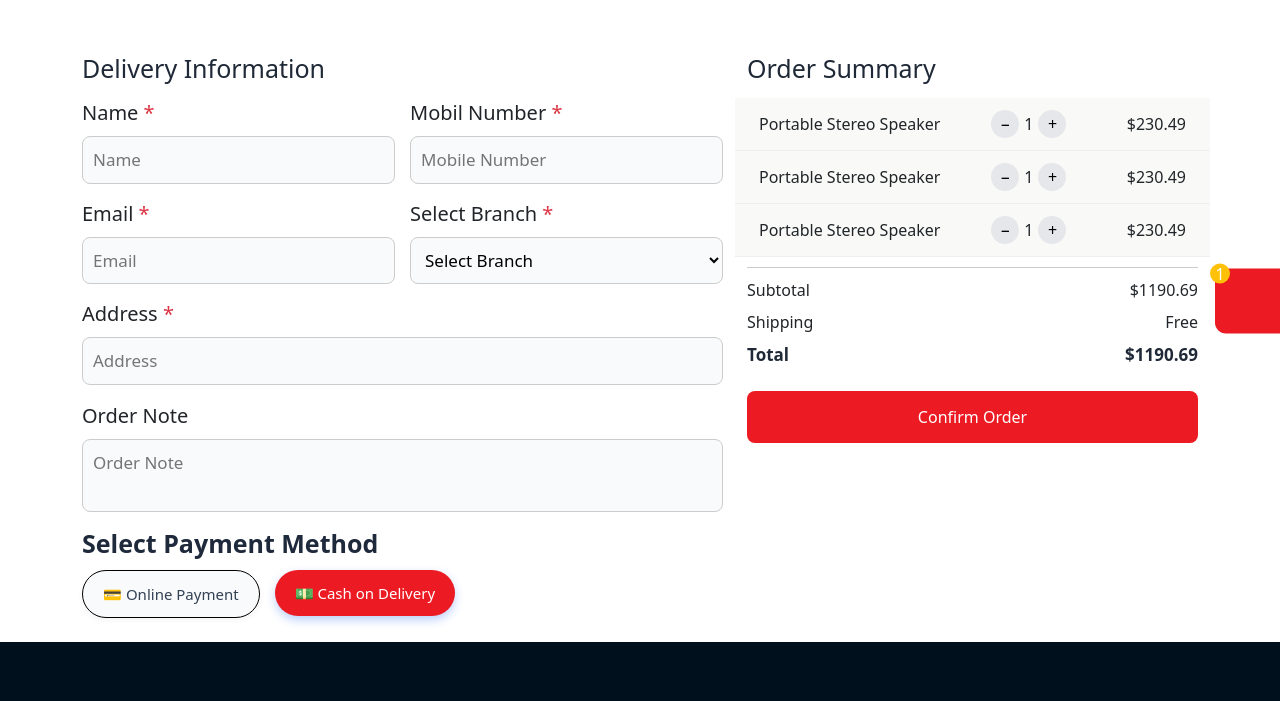
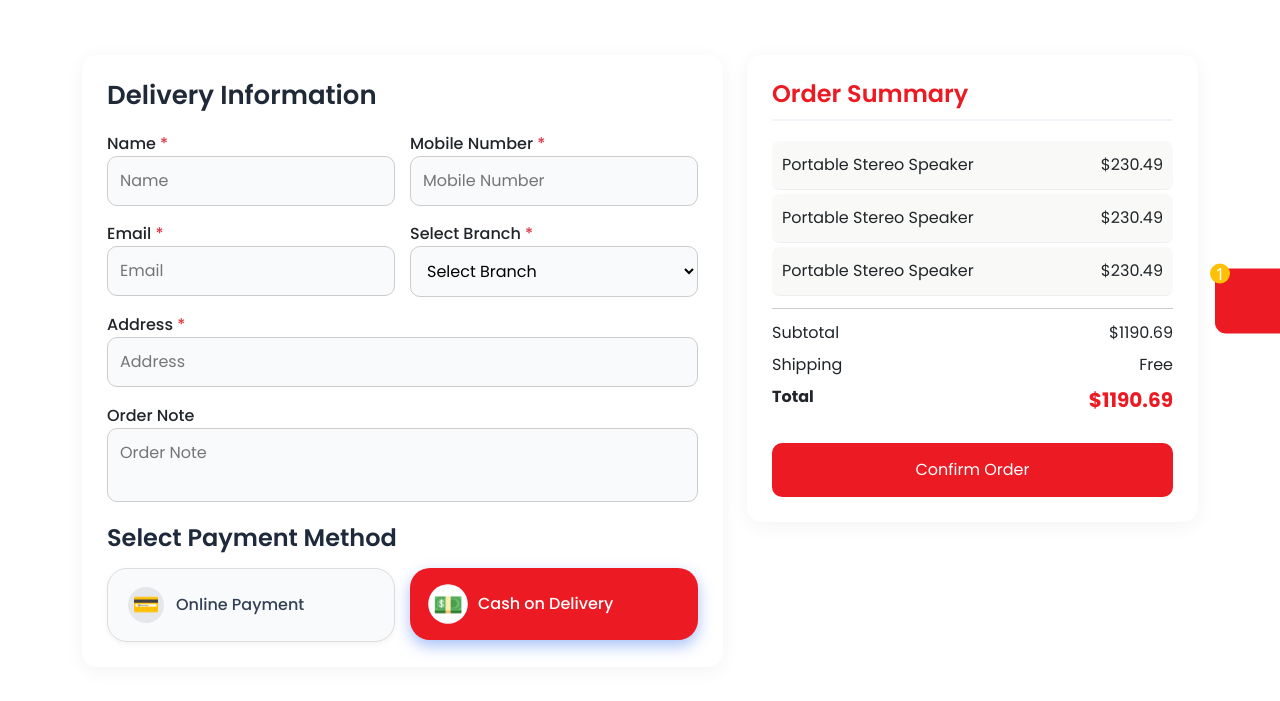
Before and after one commit to SadmanSalim/sadia-s-kitchen, a plain HTML site: page checkout.html in a window 1280 px wide. Shown: the part 99-800 px from the top of the page. Drawn offline with Linux system fonts and the light colour scheme; some icons are missing.

Commit message:
delete qty button

```diff
--- a/assets/css/responsive.css
+++ b/assets/css/responsive.css
@@ -181,10 +181,8 @@
   }
 }
 
+/* checkout page  */
 
-/* === Responsive Breakpoints === */
-
-/* Tablets */
  @media (max-width: 992px) {
       #checkout_info .form-grid {
         grid-template-columns: 1fr;
@@ -194,7 +192,6 @@
       }
     }
 
-/* Mobiles */
     @media (max-width: 576px) {
       #checkout_info {
         padding: 10px;
@@ -213,12 +210,9 @@
         align-items: flex-start;
       }
 
-  #checkout_info .qty-control {
-    margin-top: 5px;
-  }
 
       #checkout_info .summary-total strong {
-    font-size: 16px;
+        font-size: 18px;
       }
 
       #checkout_info .confirm-btn {
@@ -226,9 +220,3 @@
         font-size: 15px;
       }
     }
-@media (min-width: 600px) {
-  .qty-control {
-    margin: 0 auto;       /* centers the block itself */
-    justify-content: center;
-  }
-}
--- a/assets/css/style.css
+++ b/assets/css/style.css
@@ -1104,177 +1104,217 @@ Checkout page design start here
 =================================================
 */
 
-
-
-
- /* FORM SECTION */
-#checkout_info    h2 {
-      font-size: 25px;
-      margin-bottom: 15px;
+ /* Checkout Container */
+    #checkout_info {
+      margin-top: 50px;
+      margin-bottom: 50px;
+    }
+
+    /* Form Section */
+    #checkout_info .form-section,
+    #checkout_info .order-summary {
+      background: #fff;
+      border-radius: 15px;
+      padding: 25px;
+      box-shadow: 0 4px 20px rgba(0,0,0,0.05);
+      margin-bottom: 25px;
+    }
+
+    #checkout_info h2 {
+      font-family: var(--primary-font);
+      font-size: 26px;
+      margin-bottom: 20px;
       color: #1f2937;
-    }
-
-#checkout_info     .form-grid {
+      font-weight: 600;
+    }
+
+    #checkout_info .form-grid {
       display: grid;
       grid-template-columns: 1fr 1fr;
       gap: 15px;
       margin-bottom: 15px;
     }
 
- #checkout_info    input, textarea, select {
+    #checkout_info input,
+    #checkout_info textarea,
+    #checkout_info select {
       width: 100%;
-      padding: 10px;
+      padding: 12px;
       border: 1px solid #ccc;
-      border-radius: 8px;
-      font-size: 17px;
+      border-radius: 10px;
+      font-size: 16px;
+      font-family: var(--primary-font);
       background: #f9fafb;
-      transition: 0.3s;
-    }
-
- #checkout_info    input:focus, textarea:focus {
-      border-color: #2563eb;
-      background: white;
-      box-shadow: 0 0 5px #2563eb44;
+      transition: all 0.3s ease;
+    }
+
+    #checkout_info input:focus,
+    #checkout_info textarea:focus,
+    #checkout_info select:focus {
+      border-color: var(--primary-color);
+      background: #fff;
+      box-shadow: 0 0 8px rgba(37, 99, 235, 0.3);
       outline: none;
     }
- #checkout_info   label{
-  font-size: 20px;
- }
-#checkout_info     textarea {
+
+    #checkout_info label {
+      font-family: var(--primary-font);
+      font-size: 16px;
+      font-weight: 500;
+    }
+
+    #checkout_info textarea {
       resize: none;
     }
 
- #checkout_info    .toggle {
-      display: flex;
-      align-items: center;
-      gap: 10px;
-      margin: 15px 0;
-      cursor: pointer;
-    }
+   /* Payment Section */
 #checkout_info .payment-section h2 {
+  font-family: var(--primary-font);
   margin-top: 10px;
-  font-size: 25px;
-  margin-bottom: 12px;
+  font-size: 24px;
+  margin-bottom: 15px;
   color: #1e293b;
   font-weight: 600;
 }
 
 #checkout_info .payment-method {
-  display: flex;
-  flex-wrap: wrap;
+  display: grid;
+  grid-template-columns: repeat(auto-fit, minmax(180px, 1fr));
   gap: 15px;
 }
 
-#checkout_info .payment-method input[type="radio"] {
+.payment-option {
+  position: relative;
+}
+
+.payment-method input[type="radio"] {
   display: none;
 }
 
-#checkout_info .payment-method label {
+.payment-method label {
   background: #f9fafb;
-  padding: 12px 20px;
-  border-radius: 30px;
-  border: 1px solid #000;
+  padding: 18px 20px;
+  border-radius: 20px;
+  border: 1px solid #ddd;
   display: flex;
   align-items: center;
-  gap: 8px;
+  justify-content: flex-start;
+  gap: 12px;
   cursor: pointer;
-  font-size: 15px;
+  font-size: 16px;
+  font-family: var(--primary-font);
   color: #334155;
   transition: all 0.3s ease;
   box-shadow: 0 2px 6px rgba(0,0,0,0.05);
 }
 
-#checkout_info .payment-method label:hover {
+.payment-method label:hover {
   background: #e0e7ff;
-  border-color: #2563eb;
-  transform: translateY(-2px);
-}
-
-#checkout_info .payment-method input[type="radio"]:checked + label {
-  background:var(--primary-color);
-  color: #fff;
-  border-color: #2563eb;
-  box-shadow: 0 4px 10px rgba(37, 99, 235, 0.3);
+  border-color: var(--primary-color);
+  transform: translateY(-3px);
+}
+
+/* Icon styling */
+.payment-method label .icon {
+  display: flex;
+  align-items: center;
+  justify-content: center;
+  font-size: 22px;
+  width: 36px;
+  height: 36px;
+  border-radius: 50%;
+  background: #e5e7eb;
+  color: #2563eb;
+  transition: all 0.3s ease;
+}
+
+/* Selected state */
+.payment-method input[type="radio"]:checked + label {
+  background: var(--primary-color);
+  color: #fff;
   border: none;
-}
-
-
-    /* ORDER SUMMARY */
- #checkout_info    .order-summary h3 {
-      font-size: 20px;
-      margin-bottom: 15px;
-      color: #1f2937;
-    }
-
-#checkout_info   .order-item {
-    display: flex;
-    justify-content: space-between;
-    align-items: center;
-    background: #F9FAF7;
-    padding: 12px;
-    border-bottom: 1px solid #eee;
-}
-
-#checkout_info     .order-item span {
+  box-shadow: 0 6px 15px rgba(37, 99, 235, 0.4);
+}
+
+.payment-method input[type="radio"]:checked + label .icon {
+  background: #fff;
+  color: var(--primary-color);
+  transform: scale(1.1);
+}
+
+/* Text styling */
+.payment-method label .text {
+  font-weight: 500;
+}
+
+    /* Order Summary */
+    #checkout_info .order-summary h2 {
+      font-size: 24px;
+      font-weight: 600;
+      margin-bottom: 20px;
+      color: var(--primary-color);
+      border-bottom: 2px solid #f1f5f9;
+      padding-bottom: 10px;
+    }
+
+    #checkout_info .order-item {
+      display: flex;
+      justify-content: space-between;
+      align-items: center;
+      background: #f9faf7;
+      padding: 12px 10px;
+      border-bottom: 1px solid #eee;
+      border-radius: 8px;
+      margin-bottom: 4px;
+    }
+
+    #checkout_info .order-item span {
+      font-family: var(--primary-font);
       font-size: 16px;
     }
-#checkout_info     .summary-total span {
-      font-size: 16px;
-    }
-
-#checkout_info     .qty-control {
-      display: flex;
-      align-items: center;
-      gap: 5px;
-    }
-
-#checkout_info     .qty-control button {
-      width: 28px;
-      height: 28px;
-      border: none;
-      background: #e5e7eb;
-      border-radius: 50%;
-      font-size: 16px;
-      cursor: pointer;
-      transition: 0.2s;
-    }
-
-#checkout_info     .qty-control button:hover {
-      background: #2563eb;
-      color: white;
-    }
-
- #checkout_info    .summary-total {
+
+
+
+    #checkout_info .summary-total {
       border-top: 1px solid #ccc;
-      padding-top: 10px;
-      margin-top: 10px;
-    }
-
-#checkout_info     .summary-total div {
+      padding-top: 12px;
+      margin-top: 12px;
+    }
+
+    #checkout_info .summary-total div {
       display: flex;
       justify-content: space-between;
       margin-bottom: 8px;
-      font-size: 15px;
-    }
-
-#checkout_info     .summary-total strong {
-      font-size: 17px;
-      color: #1f2937;
-    }
-
- #checkout_info    .confirm-btn {
+      font-size: 16px;
+      font-family: var(--primary-font);
+    }
+
+    #checkout_info .summary-total strong#total {
+      font-size: 20px;
+      font-family: var(--primary-font);
+      color: var(--primary-color);
+    }
+
+    /* Confirm Button */
+    #checkout_info .confirm-btn {
+      font-family: var(--primary-font);
       width: 100%;
       background: var(--primary-color);
-      color: white;
-      padding: 14px;
+      color: #fff;
+      padding: 15px;
       font-size: 16px;
       border: none;
-      border-radius: 8px;
+      border-radius: 10px;
       cursor: pointer;
-      margin-top: 15px;
-      transition: 0.3s;
-    }
-
+      margin-top: 20px;
+      transition: all 0.3s ease;
+    }
+
+    #checkout_info .confirm-btn:hover {
+      background: #1e40af;
+      transform: translateY(-2px);
+      box-shadow: 0 4px 12px rgba(30, 64, 175, 0.3);
+    }
 
 
 
--- a/checkout.html
+++ b/checkout.html
@@ -79,134 +79,95 @@
   <main id="contact-page">
 
  <!-- MAIN CHECKOUT CONTAINER -->
-  <div class="container mt-5" id="checkout_info">
-    <!-- LEFT -->
+  <div class="container" id="checkout_info">
     <form action="#">
       <div class="row">
+        <!-- LEFT -->
         <div class="col-lg-7">
           <div class="form-section">
             <h2>Delivery Information</h2>
             <div class="form-grid">
-                    <div class="customer">
+              <div>
                 <label for="">Name <span class="text-danger">*</span></label>
-                        <input type="text" placeholder="Name" class="mt-2">
+                <input type="text" placeholder="Name">
               </div>
-                    <div class="mobil_number">
-                         <label for="">Mobil Number <span class="text-danger">*</span></label>
-                        <input type="text" placeholder="Mobile Number" class="mt-2">
+              <div>
+                <label for="">Mobile Number <span class="text-danger">*</span></label>
+                <input type="text" placeholder="Mobile Number">
               </div>
-                    <div class="email">
+              <div>
                 <label for="">Email <span class="text-danger">*</span></label>
-                        <input type="email" placeholder="Email" class="mt-2">
+                <input type="email" placeholder="Email">
               </div>
-                    <div class="branch">
+              <div>
                 <label for="">Select Branch <span class="text-danger">*</span></label>
-                        <select class="mt-2">
+                <select>
                   <option value="">Select Branch</option>
                   <option value="Dhaka">Dhaka Branch</option>
                   <option value="Chittagong">Chittagong Branch</option>
                   <option value="Sylhet">Sylhet Branch</option>
                 </select>
               </div>
-
             </div>
-                  <div class="address">
+            <div class="mb-3">
               <label for="">Address <span class="text-danger">*</span></label>
-                    <input type="text" placeholder="Address" class="mt-2">
+              <input type="text" placeholder="Address">
             </div>
-                  <div class="order_note mt-3" >
+            <div class="mb-3">
               <label for="">Order Note</label>
-                    <textarea name="" id="" placeholder="Order Note" class="mt-2"></textarea>
+              <textarea placeholder="Order Note"></textarea>
             </div>
-
-             <div class="payment-section mb-4">
+            <div class="payment-section">
               <h2>Select Payment Method</h2>
               <div class="payment-method">
-      <div class="pay-online">
+  <div class="payment-option">
     <input type="radio" id="pay-online" name="payment" value="online">
     <label for="pay-online">
-            💳 Online Payment
+      <span class="icon">💳</span>
+      <span class="text">Online Payment</span>
     </label>
   </div>
-
-      <div class="cash-deliver">
+  <div class="payment-option">
     <input type="radio" id="pay-cod" name="payment" value="cod" checked>
     <label for="pay-cod">
-            💵 Cash on Delivery
+      <span class="icon">💵</span>
+      <span class="text">Cash on Delivery</span>
     </label>
   </div>
 </div>
             </div>
-
-
           </div>
         </div>
+
         <!-- RIGHT -->
         <div class="col-lg-5">
           <div class="order-summary">
             <h2>Order Summary</h2>
-                  <div class="row order-item">
-                    <div class="col-lg-6"><span>Portable Stereo Speaker</span></div>
-                    <div class="col-lg-3">
-                        <div class="qty-control">
-                          <button class="minus">−</button>
-                          <span class="qty">1</span>
-                          <button class="plus">+</button>
+            <div class="order-item">
+              <span>Portable Stereo Speaker</span>
+              <span class="price" data-price="230.49">$230.49</span>
             </div>
+            <div class="order-item">
+              <span>Portable Stereo Speaker</span>
+
+              <span class="price" data-price="230.49">$230.49</span>
             </div>
-                    <div class="col-lg-3 text-end"><span class="price" data-price="230.49">$230.49</span></div>
+            <div class="order-item">
+              <span>Portable Stereo Speaker</span>
+
+              <span class="price" data-price="230.49">$230.49</span>
             </div>
-                  <div class="row order-item">
-                    <div class="col-lg-6"><span>Portable Stereo Speaker</span></div>
-                    <div class="col-lg-3">
-                        <div class="qty-control">
-                          <button class="minus">−</button>
-                          <span class="qty">1</span>
-                          <button class="plus">+</button>
-                        </div>
-                    </div>
-                    <div class="col-lg-3 text-end"><span class="price" data-price="230.49">$230.49</span></div>
-                  </div>
-                  <div class="row order-item">
-                    <div class="col-lg-6"><span>Portable Stereo Speaker</span></div>
-                    <div class="col-lg-3">
-                        <div class="qty-control">
-                          <button class="minus">−</button>
-                          <span class="qty">1</span>
-                          <button class="plus">+</button>
-                        </div>
-                    </div>
-                    <div class="col-lg-3 text-end"><span class="price" data-price="230.49">$230.49</span></div>
-                  </div>
-
 
             <div class="summary-total">
               <div><span>Subtotal</span><span id="subtotal">$1190.69</span></div>
               <div><span>Shipping</span><span>Free</span></div>
               <div><strong>Total</strong><strong id="total">$1190.69</strong></div>
             </div>
-                  <button class="confirm-btn" onclick="confirmOrder()">Confirm Order</button>
+            <button type="button" class="confirm-btn" onclick="confirmOrder()">Confirm Order</button>
           </div>
         </div>
-
       </div>
     </form>
-
-
-<!-- <div class="row">
-    <div class="map-section mb-4">
-                    <iframe
-            src="https://www.google.com/maps/embed?pb=!1m16!1m12!1m3!1d59047.63496946363!2d91.79118264562469!3d22.335604009094116!2m3!1f0!2f0!3f0!3m2!1i1024!2i768!4f13.1!2m1!1ssadias%20kitchen!5e0!3m2!1sen!2sbd!4v1755548448583!5m2!1sen!2sbd"
-            width="100%" height="500" style="border:0;" allowfullscreen="" loading="lazy"
-            referrerpolicy="no-referrer-when-downgrade"></iframe>
-                  </div>
-</div>
- -->
-
-
-
-
-
   </div>
 
 
```
Also changed, not shown: assets/js/main.js (+0 -52 lines). Lines whose indentation alone changed are shown as unchanged.
